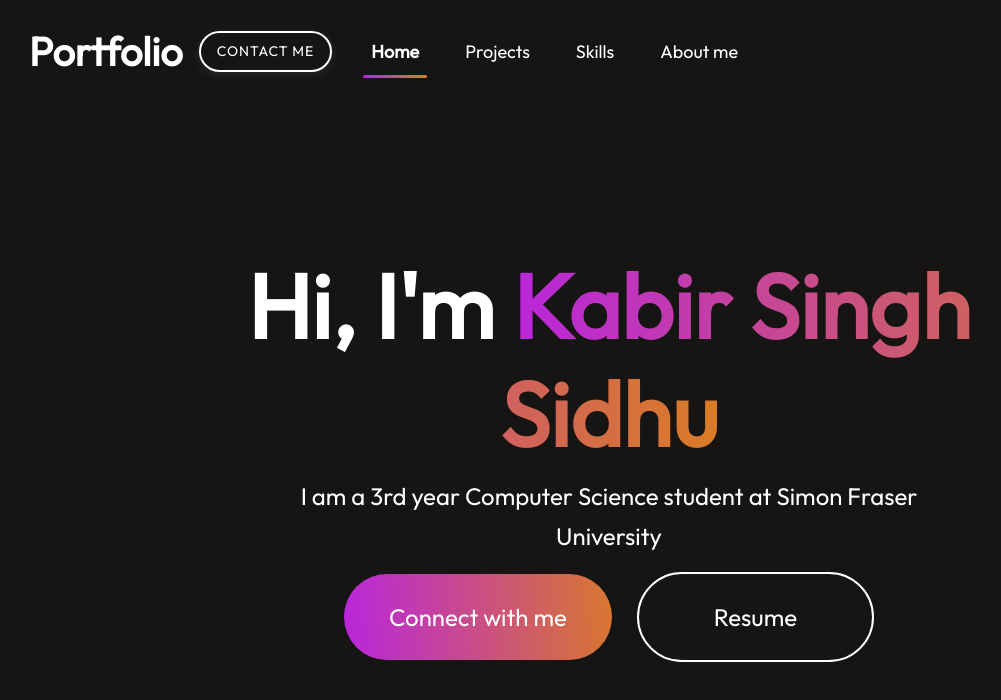
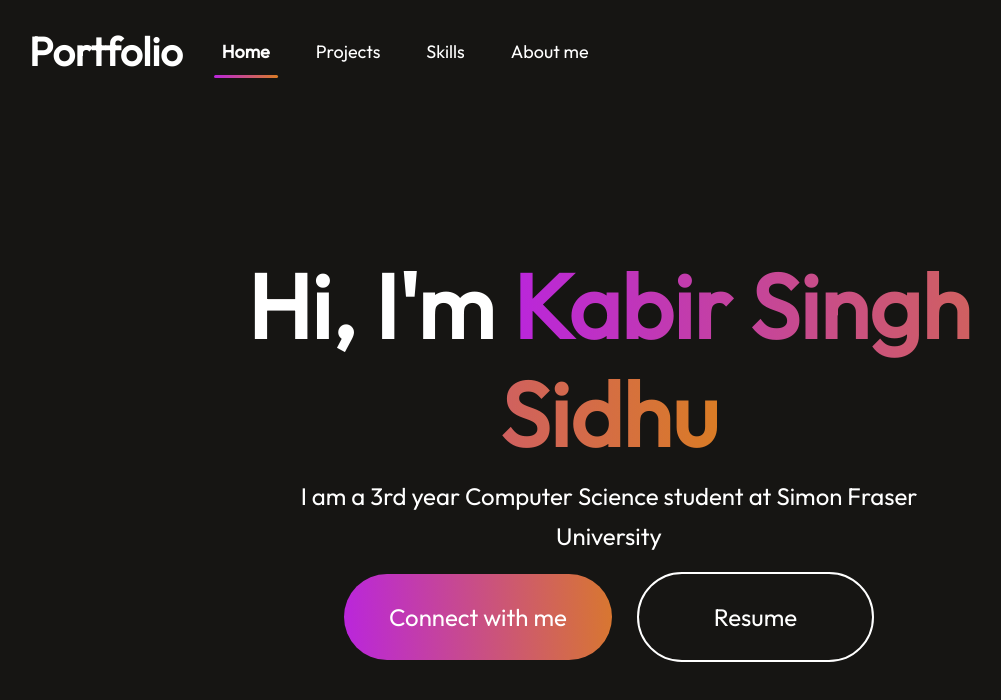
Before and after one commit to kab1rs1dhu/personal-portfolio, a React (Vite) app: page / in a window 1280 px wide. Shown: the top 700 px of the page, without its empty margins (31-1032 px from the left). Built offline with nearby package versions, Linux system fonts and the light colour scheme.

Commit message:
Update Navbar component
- Further improvements to navbar functionality

```diff
--- a/src/Components/Navbar.jsx
+++ b/src/Components/Navbar.jsx
@@ -23,9 +23,7 @@ const Navbar = () => {
             <div className="container-fluid">
                 <a className="navbar-brand text-light fs-1" href="#">Portfolio</a>
 
-                <div className="d-flex align-items-center">
-                    <button className="btn btn-primary btn btn-outline-light contact-always-visible me-3" type="submit">CONTACT ME</button>
-                    <button className="navbar-toggler bg-white" type="button" data-bs-toggle="collapse" data-bs-target="#navbarSupportedContent" aria-controls="navbarSupportedContent" aria-expanded="false" aria-label="Toggle navigation">
+                <div className="d-flex align-items-center">                    <button className="navbar-toggler bg-white" type="button" data-bs-toggle="collapse" data-bs-target="#navbarSupportedContent" aria-controls="navbarSupportedContent" aria-expanded="false" aria-label="Toggle navigation">
                         <span className="navbar-toggler-icon"></span>
                     </button>
                 </div>
```
